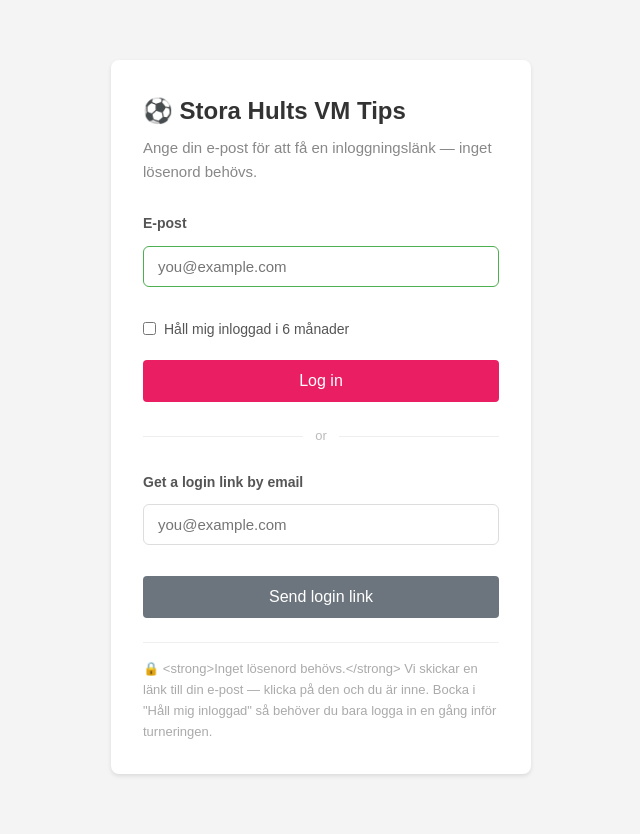
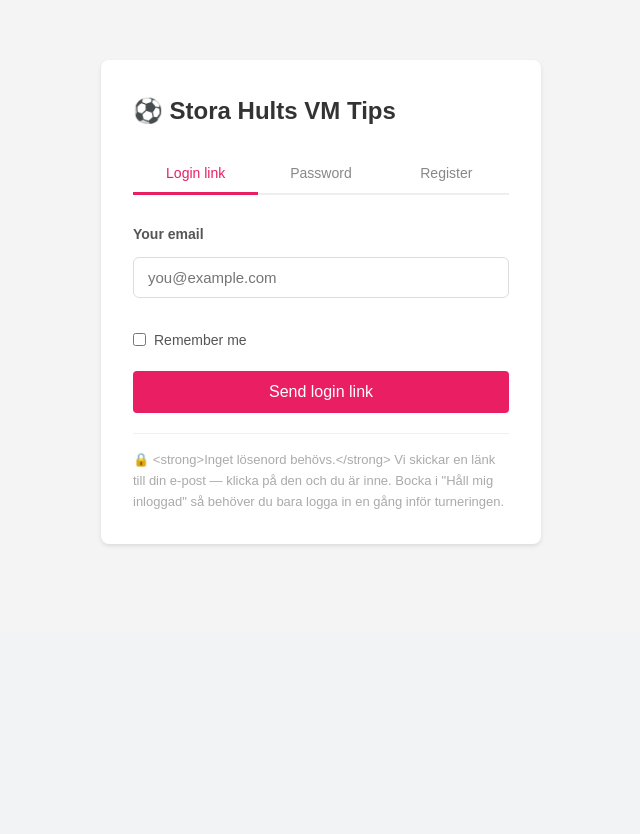
Before and after one commit to JCA374/vm-tips, a Flask app: page /login in a window 1280 px wide. Shown: the part 168-1002 px from the top of the page, without its empty margins (319-959 px from the left). After the commit the page ends 714 px from the top, so only its background shows below. Run offline with Flask 3, Linux system fonts and the light colour scheme.

Commit message:
fix: switch to Brevo HTTP API, refactor login tabs, fix gunicorn entry point
- Replace Flask-Mail SMTP with Brevo HTTP API (_brevo_send) to work around
  DigitalOcean's port 587 block
- Add wsgi.py as gunicorn entry point (app/ package shadows app.py)
- Refactor login page into link/password/register tabs
- Remove unused check_email AJAX endpoint and its rate limit
- Remove obsolete docker-compose version attribute
- Update .env.example and DEPLOYMENT_REPORT.md to reflect changes

Co-Authored-By: Claude Sonnet 4.6 <noreply@anthropic.com>

```diff
--- a/app.py
+++ b/app.py
@@ -59,7 +59,6 @@ init_db()
 limiter.limit('10 per hour')(app.view_functions['auth.login'])
 limiter.limit('20 per hour')(app.view_functions['auth.verify'])
 limiter.limit('10 per hour')(app.view_functions['auth.invite'])
-limiter.limit('20 per hour')(app.view_functions['auth.check_email'])
 
 
 @app.context_processor
--- a/app/auth/routes.py
+++ b/app/auth/routes.py
@@ -1,7 +1,7 @@
 """Authentication routes - Login, logout, magic links"""
 from flask import Blueprint, render_template, request, redirect, url_for, flash, session, make_response
 from app.auth.service import (
-    send_magic_link, verify_magic_link, check_email_exists,
+    send_magic_link, verify_magic_link,
     send_invite, accept_invite, mark_invite_used,
     user_has_password, login_with_password, set_password,
 )
@@ -31,48 +31,38 @@ def login():
             flash('Please enter your email.', 'error')
             return redirect(url_for('auth.login'))
 
-        # --- Password login path ---
-        if mode == 'password' and password:
+        # --- Password login ---
+        if mode == 'password':
+            if not password:
+                flash('Please enter your password.', 'error')
+                return render_template('auth/login.html', email=email, active_tab='password', remember=remember)
             user = login_with_password(email, password)
             if user:
                 _start_session(user, remember)
                 return redirect(url_for('index'))
-            flash('Wrong password. Try again or use a login link.', 'error')
-            return render_template('auth/login.html', email=email, show_password=True, remember=remember)
+            flash('Wrong email or password.', 'error')
+            return render_template('auth/login.html', email=email, active_tab='password', remember=remember)
 
-        # --- Magic link path ---
+        # --- Magic link (login link tab or register tab) ---
         name = request.form.get('name', '').strip() or None
         result = send_magic_link(email, name=name)
 
         if result['status'] == 'error':
             msg = result.get('message', '')
             if msg == 'new_user':
-                return render_template('auth/login.html', email=email, needs_name=True, remember=remember)
+                # Unknown email on login tab — redirect to register tab with email pre-filled
+                return render_template('auth/login.html', email=email, active_tab='register', remember=remember)
             if msg == 'max_users':
                 flash('This competition is full. Contact Jonas to be added.', 'error')
                 return redirect(url_for('auth.login'))
-            flash(result['message'], 'error')
+            flash(result.get('message', 'Something went wrong.'), 'error')
             return redirect(url_for('auth.login'))
 
         resp = make_response(render_template('auth/login.html', sent_to=email))
         resp.set_cookie('vm_remember', '1' if remember else '0', max_age=600, httponly=True)
         return resp
 
-    # Check if the email from a failed attempt should show password field
     return render_template('auth/login.html')
-
-
-@auth_bp.route('/login/check-email', methods=['POST'])
-def check_email():
-    """
-    AJAX endpoint: given an email, returns whether the user has a password set.
-    Used by the login form to decide which field to show.
-    """
-    from flask import jsonify
-    email = request.form.get('email', '').strip().lower()
-    has_pw = user_has_password(email)
-    exists = bool(check_email_exists(email))
-    return jsonify({'has_password': has_pw, 'exists': exists})
 
 
 @auth_bp.route('/auth/verify')
--- a/app/ui/templates/auth/login.html
+++ b/app/ui/templates/auth/login.html
@@ -1,11 +1,22 @@
 {% extends "base.html" %}
-{% block title %}{{ t.login_title }} — {{ t.app_name }}{% endblock %}
+{% block title %}Login — {{ t.app_name }}{% endblock %}
 
 {% block extra_css %}
 <style>
-.login-card { max-width: 420px; margin: 40px auto; }
-.login-card h2 { margin-bottom: 6px; }
-.login-card .subtitle { color: #888; margin-bottom: 28px; font-size: 15px; }
+.auth-card { max-width: 440px; margin: 40px auto; }
+.auth-card h2 { margin-bottom: 24px; }
+
+.tabs { display: flex; border-bottom: 2px solid #eee; margin-bottom: 28px; }
+.tab-btn {
+    flex: 1; padding: 11px 8px; background: none; border: none;
+    cursor: pointer; font-size: 14px; color: #888; font-weight: 500;
+    border-bottom: 3px solid transparent; margin-bottom: -2px;
+    transition: color 0.15s, border-color 0.15s;
+}
+.tab-btn.active { color: var(--pink); border-bottom-color: var(--pink); }
+.tab-panel { display: none; }
+.tab-panel.active { display: block; }
+
 .form-group { margin-bottom: 16px; }
 .form-group label { display: block; font-weight: bold; margin-bottom: 6px; font-size: 14px; color: #555; }
 .form-group input {
@@ -13,170 +24,147 @@
     border: 1.5px solid #ddd; border-radius: 6px;
     box-sizing: border-box; transition: border-color 0.15s;
 }
-.form-group input:focus { outline: none; border-color: #4CAF50; }
+.form-group input:focus { outline: none; border-color: var(--pink); }
 .btn-full { width: 100%; padding: 12px; font-size: 16px; }
-.divider {
-    display: flex; align-items: center; gap: 12px;
-    margin: 24px 0; color: #bbb; font-size: 13px;
-}
-.divider::before, .divider::after {
-    content: ''; flex: 1; height: 1px; background: #eee;
-}
-.sent-box { text-align: center; padding: 16px 0 8px; }
-.sent-box .check { font-size: 48px; margin-bottom: 12px; }
+
+.remember-row { display: flex; align-items: center; gap: 8px; margin-bottom: 20px; }
+.remember-row input { width: auto; margin: 0; }
+.remember-row label { font-weight: normal; font-size: 14px; color: #555; margin: 0; cursor: pointer; }
+
+.note { font-size: 13px; color: #aaa; margin-top: 20px; padding-top: 16px; border-top: 1px solid #f0f0f0; line-height: 1.6; }
+.tab-footer { margin-top: 16px; font-size: 14px; color: #aaa; text-align: center; }
+.tab-footer a { color: var(--pink); text-decoration: none; }
+
+.sent-box { text-align: center; padding: 8px 0; }
+.sent-box .icon { font-size: 48px; margin-bottom: 16px; }
 .sent-box h3 { margin-bottom: 8px; }
 .sent-box p { color: #666; font-size: 15px; line-height: 1.5; }
-.sent-box .resend { margin-top: 24px; font-size: 14px; color: #999; }
-.sent-box .resend a { color: #4CAF50; }
-.name-field { display: none; }
-.name-field.visible { display: block; }
-.hint { font-size: 13px; color: #aaa; margin-top: 4px; }
-.link-btn {
-    background: none; border: none; color: #4CAF50;
-    cursor: pointer; font-size: 14px; padding: 0; text-decoration: underline;
-}
-.pw-toggle { font-size: 13px; color: #888; margin-top: 6px; }
-.pw-toggle a { color: #4CAF50; }
 </style>
 {% endblock %}
 
 {% block content %}
-<div class="card login-card">
+<div class="card auth-card">
+    <h2>⚽ {{ t.app_name }}</h2>
 
     {% if sent_to %}
     <div class="sent-box">
-        <div class="check">📬</div>
-        <h3>{{ t.login_sent_title }}</h3>
-        <p>{{ t.login_sent_text }}<br><strong>{{ sent_to }}</strong></p>
-        <p>{{ t.login_sent_subtext }}</p>
-        <p class="resend">{{ t.login_sent_retry }}
-            <a href="{{ url_for('auth.login') }}">{{ t.login_sent_retry_link }}</a>
+        <div class="icon">📬</div>
+        <h3>Check your inbox!</h3>
+        <p>We sent a login link to<br><strong>{{ sent_to }}</strong></p>
+        <p style="margin-top:8px; font-size:14px; color:#999;">Click the link to log in — it expires in 15 minutes.</p>
+        <p class="tab-footer" style="margin-top:24px;">
+            Didn't get it? <a href="{{ url_for('auth.login') }}">Try again</a>
         </p>
     </div>
 
     {% else %}
-    <h2>⚽ {{ t.app_name }}</h2>
-    <p class="subtitle">{{ t.login_subtitle }}</p>
 
-    <!-- PASSWORD LOGIN -->
-    <form method="POST" id="pw-form">
+    <div class="tabs">
+        <button class="tab-btn {% if active_tab != 'password' and active_tab != 'register' %}active{% endif %}"
+                data-tab="link">Login link</button>
+        <button class="tab-btn {% if active_tab == 'password' %}active{% endif %}"
+                data-tab="password">Password</button>
+        <button class="tab-btn {% if active_tab == 'register' %}active{% endif %}"
+                data-tab="register">Register</button>
+    </div>
+
+    <!-- TAB: Magic link -->
+    <div class="tab-panel {% if active_tab != 'password' and active_tab != 'register' %}active{% endif %}" id="tab-link">
+        <form method="POST">
+            <input type="hidden" name="mode" value="link">
+            <div class="form-group">
+                <label for="link-email">Your email</label>
+                <input type="email" id="link-email" name="email"
+                       value="{{ email if active_tab not in ('password', 'register') else '' }}"
+                       placeholder="you@example.com"
+                       autocomplete="email" required>
+            </div>
+            <div class="remember-row">
+                <input type="checkbox" id="link-remember" name="remember" {{ 'checked' if remember }}>
+                <label for="link-remember">Remember me</label>
+            </div>
+            <button type="submit" class="btn btn-full">Send login link</button>
+        </form>
+        <p class="note">{{ t.login_note }}</p>
+    </div>
+
+    <!-- TAB: Password -->
+    <div class="tab-panel {% if active_tab == 'password' %}active{% endif %}" id="tab-password">
+        <form method="POST">
             <input type="hidden" name="mode" value="password">
             <div class="form-group">
-            <label for="pw-email">{{ t.login_email_label }}</label>
+                <label for="pw-email">Email</label>
                 <input type="email" id="pw-email" name="email"
-                   value="{{ email or '' }}"
+                       value="{{ email if active_tab == 'password' else '' }}"
                        placeholder="you@example.com"
-                   autocomplete="email"
-                   required autofocus>
+                       autocomplete="email" required>
             </div>
-        <div class="form-group" id="pw-field" style="{{ '' if show_password else 'display:none;' }}">
-            <label for="password">Password</label>
-            <input type="password" id="password" name="password"
+            <div class="form-group">
+                <label for="pw-password">Password</label>
+                <input type="password" id="pw-password" name="password"
                        placeholder="Your password"
-                   autocomplete="current-password"
-                   {{ 'required' if show_password else '' }}>
+                       autocomplete="current-password" required>
             </div>
-        <div style="display:flex; align-items:center; gap:8px; margin-bottom:20px;">
-            <input type="checkbox" id="remember" name="remember" style="width:auto; margin:0;"
-                   {{ 'checked' if remember }}>
-            <label for="remember" style="font-weight:normal; font-size:14px; color:#555; margin:0; cursor:pointer;">
-                {{ t.login_remember }}
-            </label>
+            <div class="remember-row">
+                <input type="checkbox" id="pw-remember" name="remember" {{ 'checked' if remember }}>
+                <label for="pw-remember">Remember me</label>
             </div>
-        <button type="submit" class="btn btn-full" id="pw-submit-btn">Log in</button>
-        <p class="pw-toggle" id="pw-hint" style="{{ '' if show_password else 'display:none;' }}">
-            Forgot your password? <a href="#" id="use-link-btn">Get a login link instead</a>
+            <button type="submit" class="btn btn-full">Log in</button>
+        </form>
+        <p class="tab-footer">
+            Forgot your password?
+            <a href="#" class="switch-tab" data-tab="link">Get a login link instead</a>
         </p>
-    </form>
+    </div>
 
-    <div class="divider">or</div>
-
-    <!-- MAGIC LINK -->
-    <form method="POST" id="link-form">
+    <!-- TAB: Register -->
+    <div class="tab-panel {% if active_tab == 'register' %}active{% endif %}" id="tab-register">
+        <form method="POST">
             <input type="hidden" name="mode" value="link">
             <div class="form-group">
-            <label for="link-email">Get a login link by email</label>
-            <input type="email" id="link-email" name="email"
+                <label for="reg-name">Your name</label>
+                <input type="text" id="reg-name" name="name"
+                       placeholder="First name"
+                       autocomplete="given-name" required>
+            </div>
+            <div class="form-group">
+                <label for="reg-email">Email</label>
+                <input type="email" id="reg-email" name="email"
+                       value="{{ email if active_tab == 'register' else '' }}"
                        placeholder="you@example.com"
-                   autocomplete="email"
-                   required>
+                       autocomplete="email" required>
+            </div>
+            <button type="submit" class="btn btn-full">Join the competition</button>
+        </form>
+        <p class="note">You'll get a magic link by email to verify your address and activate your account.</p>
+        <p class="tab-footer">Already have an account? <a href="#" class="switch-tab" data-tab="link">Log in</a></p>
     </div>
 
-        <div class="form-group name-field {% if needs_name %}visible{% endif %}" id="name-field">
-            <label for="name">{{ t.login_name_label }}</label>
-            <input type="text" id="name" name="name"
-                   placeholder="{{ t.login_name_placeholder }}"
-                   autocomplete="given-name"
-                   {{ 'required' if needs_name }}>
-            <p class="hint">{{ t.login_name_hint }}</p>
-        </div>
-
-        <button type="submit" class="btn btn-full btn-secondary" id="link-btn">Send login link</button>
-    </form>
-
-    <div style="margin-top:24px; padding-top:16px; border-top:1px solid #f0f0f0;">
-        <p style="font-size:13px; color:#aaa; margin:0; line-height:1.6;">{{ t.login_note }}</p>
-    </div>
     {% endif %}
 </div>
 
 <script>
 (function () {
-    var pwForm     = document.getElementById('pw-form');
-    var pwField    = document.getElementById('pw-field');
-    var pwInput    = document.getElementById('password');
-    var pwHint     = document.getElementById('pw-hint');
-    var pwEmailEl  = document.getElementById('pw-email');
-    var useLinkBtn = document.getElementById('use-link-btn');
-    var nameField  = document.getElementById('name-field');
-    var nameInput  = document.getElementById('name');
+    var tabs   = document.querySelectorAll('.tab-btn');
+    var panels = document.querySelectorAll('.tab-panel');
 
-    // If server already told us to show the password field (wrong password attempt), skip the check step
-    var showPw = {{ 'true' if show_password else 'false' }};
-
-    if (!showPw && pwForm) {
-        // Intercept first submit: check if email has a password before actually submitting
-        pwForm.addEventListener('submit', function (e) {
-            if (!pwField.style.display || pwField.style.display === 'none') {
-                e.preventDefault();
-                var email = pwEmailEl.value.trim();
-                if (!email) return;
-
-                var fd = new FormData();
-                fd.append('email', email);
-
-                fetch('/login/check-email', { method: 'POST', body: fd })
-                    .then(function (r) { return r.json(); })
-                    .then(function (data) {
-                        if (data.has_password) {
-                            // Show password field and re-submit
-                            pwField.style.display = 'block';
-                            pwHint.style.display  = 'block';
-                            pwInput.required = true;
-                            pwInput.focus();
-                        } else {
-                            // No password — fill the magic link form and submit it
-                            document.getElementById('link-email').value = email;
-                            document.getElementById('link-form').submit();
+    function showTab(name) {
+        tabs.forEach(function (b) { b.classList.toggle('active', b.dataset.tab === name); });
+        panels.forEach(function (p) { p.classList.toggle('active', p.id === 'tab-' + name); });
+        var panel = document.getElementById('tab-' + name);
+        if (panel) {
+            var inp = panel.querySelector('input:not([type=hidden]):not([type=checkbox])');
+            if (inp) inp.focus();
         }
-                    });
-            }
-        });
     }
 
-    // "Use link instead" — clear and hide password field, fill link form
-    if (useLinkBtn) {
-        useLinkBtn.addEventListener('click', function (e) {
-            e.preventDefault();
-            document.getElementById('link-email').value = pwEmailEl.value;
-            document.getElementById('link-form').submit();
+    tabs.forEach(function (btn) {
+        btn.addEventListener('click', function () { showTab(this.dataset.tab); });
     });
-    }
 
-    // If name field visible (new user), focus it
-    if (nameField && nameField.classList.contains('visible') && nameInput && !nameInput.value) {
-        nameInput.focus();
-    }
+    document.querySelectorAll('.switch-tab').forEach(function (a) {
+        a.addEventListener('click', function (e) { e.preventDefault(); showTab(this.dataset.tab); });
+    });
 })();
 </script>
 {% endblock %}
--- a/app/ui/templates/base.html
+++ b/app/ui/templates/base.html
@@ -167,6 +167,7 @@
         {% if session.get('is_admin') %}
         <a href="/backstage">⚙ {{ t.nav_admin }}</a>
         {% endif %}
+        <a href="/auth/set-password">Set password</a>
         <a href="/logout">{{ t.nav_logout }}</a>
         {% endif %}
         <div class="nav-right">
--- a/config/settings.py
+++ b/config/settings.py
@@ -19,6 +19,7 @@ MAIL_PORT = int(os.getenv('MAIL_PORT', 587))
 MAIL_USE_TLS = True
 MAIL_USERNAME = os.getenv('MAIL_USERNAME')
 MAIL_PASSWORD = os.getenv('MAIL_PASSWORD')
+MAIL_API_KEY = os.getenv('MAIL_API_KEY')
 MAIL_DEFAULT_SENDER = os.getenv('MAIL_DEFAULT_SENDER', 'noreply@vm-tips.com')
 
 # Football API
--- a/docker-compose.yml
+++ b/docker-compose.yml
@@ -1,5 +1,3 @@
-version: '3.8'
-
 services:
   web:
     build: .
```
Also changed, not shown: DEPLOYMENT_REPORT.md (+86 -141 lines), app/auth/service.py (+33 -41 lines), wsgi.py (added, +16 -0 lines), 2 other files. Lines whose indentation alone changed are shown as unchanged.
